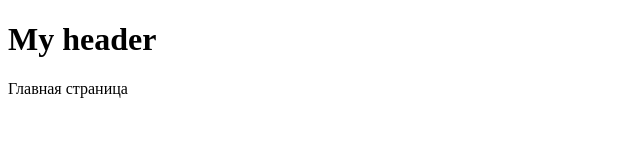
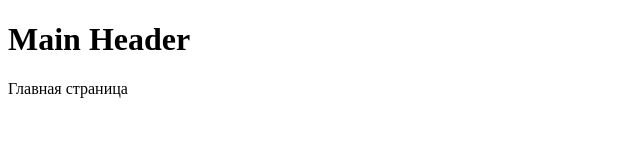
Before and after one commit to Fi3ik00/test-git-2, a plain HTML site: page index.html in a window 1280 px wide. Shown: the whole page, without its empty margins (0-640 px from the left). Drawn offline with Linux system fonts and the light colour scheme.

Commit message:
made changes in master

```diff
--- a/index.html
+++ b/index.html
@@ -8,7 +8,7 @@
   </head>
   <body>
     <header>
-      <h1>My header</h1>
+      <h1>Main Header</h1>
     </header>
     <main>
       <span> Главная страница </span>
```
